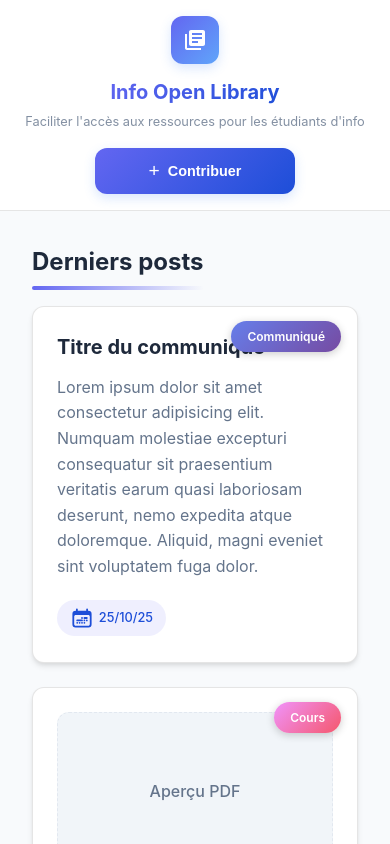
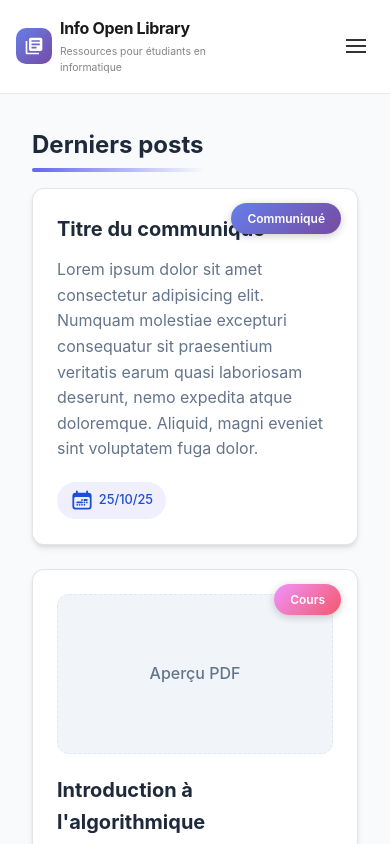
Before and after one commit to eren-the-coder/uy1_open_library, a React (Vite) app: page / in a window 390 px wide. Shown: the top 844 px of the page. Built offline with nearby package versions, Linux system fonts and the light colour scheme.

Commit message:
style: improve header ui style

```diff
--- a/src/components/Header/Header.module.css
+++ b/src/components/Header/Header.module.css
@@ -1,57 +1,7 @@
-/* .header {
-  padding: 1.5rem 2rem;
-  display: flex;
-  justify-content: space-between;
-  align-items: center;
-  background: var(--surface);
-  box-shadow: 0 1px 3px rgba(0, 0, 0, 0.05);
-  position: sticky;
-  top: 0;
-  z-index: 100;
-}
-
-.logo {
-  display: flex;
-  flex-direction: column;
-}
-
-.logo h1 {
-  color: var(--primary);
-  font-size: 1.5rem;
-  margin-bottom: 0.25rem;
-}
-
-.logo h2 {
-  color: var(--text-secondary);
-  font-size: 0.9rem;
-  font-weight: 400;
-}
-
-.contributeBtn {
-  background: transparent;
-  border: 2px solid var(--primary);
-  color: var(--primary);
-}
-
-.contributeBtn:hover {
-  background: var(--primary);
-  color: white;
-}
-
-/* Responsive */
-/*@media (max-width: 768px) {
 .header {
-    padding: 1rem;
-    flex-direction: column;
-    gap: 1rem;
-    align-items: flex-start;
-  }
-} */
-
-.header {
-  background: linear-gradient(135deg, var(--surface) 0%, color-mix(in srgb, var(--surface) 95%, white) 100%);
-  backdrop-filter: blur(10px);
-  border-bottom: 1px solid var(--border-color);
+  background: rgba(255, 255, 255, 0.95);
+  backdrop-filter: blur(20px);
+  border-bottom: 1px solid rgba(0, 0, 0, 0.08);
   position: sticky;
   top: 0;
   z-index: 1000;
@@ -68,23 +18,28 @@
   gap: 2rem;
 }
 
+/* Brand */
 .brand {
   display: flex;
   align-items: center;
-  gap: 1rem;
+  gap: 0.75rem;
   flex-shrink: 0;
 }
 
 .brand__icon {
-  width: 48px;
-  height: 48px;
-  background: linear-gradient(135deg, var(--primary) 0%, var(--primary-light) 100%);
-  border-radius: 12px;
+  width: 40px;
+  height: 40px;
+  background: linear-gradient(135deg, #667eea 0%, #764ba2 100%);
+  border-radius: 10px;
   display: flex;
   align-items: center;
   justify-content: center;
   color: white;
-  box-shadow: 0 4px 12px rgba(var(--primary-rgb), 0.2);
+  transition: transform 0.3s ease;
+}
+
+.brand:hover .brand__icon {
+  transform: scale(1.05);
 }
 
 .brand__text {
@@ -93,122 +48,197 @@
 }
 
 .brand__title {
-  color: var(--text-primary);
-  font-size: 1.5rem;
+  color: #1a1a1a;
+  font-size: 1.25rem;
   font-weight: 700;
   margin: 0;
-  background: linear-gradient(135deg, var(--primary) 0%, var(--primary-dark) 100%);
-  -webkit-background-clip: text;
-  -webkit-text-fill-color: transparent;
-  background-clip: text;
+  letter-spacing: -0.02em;
 }
 
 .brand__subtitle {
-  color: var(--text-secondary);
-  font-size: 0.875rem;
+  color: #666;
+  font-size: 0.75rem;
   font-weight: 400;
-  margin: 0.25rem 0 0 0;
+  margin: 0.125rem 0 0 0;
   opacity: 0.8;
 }
 
+/* Navigation Desktop */
+.nav {
+  display: flex;
+  align-items: center;
+  gap: 1.5rem;
+}
+
+.navLink {
+  background: none;
+  border: none;
+  color: #666;
+  font-size: 0.9rem;
+  font-weight: 500;
+  padding: 0.5rem 0.75rem;
+  border-radius: 8px;
+  cursor: pointer;
+  transition: all 0.2s ease;
+  position: relative;
+}
+
+.navLink:hover {
+  color: #333;
+  background: rgba(0, 0, 0, 0.04);
+}
+
+.navLink::after {
+  content: '';
+  position: absolute;
+  bottom: 0;
+  left: 50%;
+  width: 0;
+  height: 2px;
+  background: linear-gradient(135deg, #667eea 0%, #764ba2 100%);
+  transition: all 0.3s ease;
+  transform: translateX(-50%);
+}
+
+.navLink:hover::after {
+  width: 80%;
+}
+
+/* Bouton Contribuer */
 .contributeBtn {
-  background: linear-gradient(135deg, var(--primary) 0%, var(--primary-dark) 100%);
+  background: linear-gradient(135deg, #667eea 0%, #764ba2 100%);
   color: white;
   border: none;
   padding: 0.75rem 1.5rem;
-  border-radius: 12px;
+  border-radius: 10px;
   font-weight: 600;
   font-size: 0.9rem;
-  display: flex;
-  align-items: center;
-  gap: 0.5rem;
   cursor: pointer;
   transition: all 0.3s ease;
-  box-shadow: 0 4px 12px rgba(var(--primary-rgb), 0.2);
-  position: relative;
-  overflow: hidden;
-}
-
-.contributeBtn::before {
-  content: '';
-  position: absolute;
-  top: 0;
-  left: -100%;
-  width: 100%;
-  height: 100%;
-  background: linear-gradient(90deg, transparent, rgba(255,255,255,0.2), transparent);
-  transition: left 0.5s ease;
-}
-
-.contributeBtn:hover::before {
-  left: 100%;
+  box-shadow: 0 2px 10px rgba(102, 126, 234, 0.3);
 }
 
 .contributeBtn:hover {
-  transform: translateY(-2px);
-  box-shadow: 0 6px 20px rgba(var(--primary-rgb), 0.3);
+  transform: translateY(-1px);
+  box-shadow: 0 4px 15px rgba(102, 126, 234, 0.4);
 }
 
 .contributeBtn:active {
   transform: translateY(0);
 }
 
-.contributeBtn__icon {
-  font-size: 1.2rem;
-  font-weight: 300;
+/* Menu Toggle (Mobile) */
+.menuToggle {
+  display: none;
+  flex-direction: column;
+  gap: 4px;
+  background: none;
+  border: none;
+  padding: 0.5rem;
+  cursor: pointer;
+  border-radius: 6px;
+  transition: background 0.2s ease;
 }
 
-.contributeBtn__text {
-  white-space: nowrap;
+.menuToggle:hover {
+  background: rgba(0, 0, 0, 0.04);
 }
 
-/* Responsive */
-@media (max-width: 768px) {
-  .header__content {
-    padding: 1rem;
-    flex-direction: column;
-    gap: 1rem;
-    align-items: stretch;
+.menuToggle__bar {
+  width: 20px;
+  height: 2px;
+  background: #333;
+  transition: all 0.3s ease;
+  transform-origin: center;
 }
 
-  .brand {
-    justify-content: center;
-    text-align: center;
+.menuToggle[aria-expanded="true"] .menuToggle__bar:nth-child(1) {
+  transform: rotate(45deg) translate(6px, 6px);
 }
 
-  .brand__text {
-    align-items: center;
+.menuToggle[aria-expanded="true"] .menuToggle__bar:nth-child(2) {
+  opacity: 0;
 }
 
-  .contributeBtn {
-    justify-content: center;
-    width: 100%;
-    max-width: 200px;
-    margin: 0 auto;
-  }
+.menuToggle[aria-expanded="true"] .menuToggle__bar:nth-child(3) {
+  transform: rotate(-45deg) translate(6px, -6px);
 }
 
-@media (max-width: 480px) {
-  .brand {
-    flex-direction: column;
-    text-align: center;
-    gap: 0.75rem;
+/* Mobile Overlay */
+.mobileOverlay {
+  position: fixed;
+  top: 0;
+  left: 0;
+  right: 0;
+  bottom: 0;
+  background: rgba(0, 0, 0, 0.5);
+  backdrop-filter: blur(4px);
+  z-index: 999;
+  animation: fadeIn 0.3s ease;
 }
 
-  .brand__title {
-    font-size: 1.25rem;
+.mobileNav {
+  position: absolute;
+  top: 100%;
+  right: 0;
+  background: white;
+  border-radius: 12px;
+  padding: 1rem;
+  margin: 0.5rem 2rem;
+  box-shadow: 0 10px 30px rgba(0, 0, 0, 0.15);
+  display: flex;
+  flex-direction: column;
+  gap: 0.5rem;
+  min-width: 200px;
+  animation: slideDown 0.3s ease;
 }
 
-  .brand__subtitle {
-    font-size: 0.8rem;
-  }
+.mobileNavLink {
+  background: none;
+  border: none;
+  color: #333;
+  font-size: 0.95rem;
+  font-weight: 500;
+  padding: 0.75rem 1rem;
+  border-radius: 8px;
+  cursor: pointer;
+  text-align: left;
+  transition: all 0.2s ease;
 }
 
-/* Animation d'apparition */
+.mobileNavLink:hover {
+  background: rgba(0, 0, 0, 0.05);
+}
+
+.mobileContributeBtn {
+  background: linear-gradient(135deg, #667eea 0%, #764ba2 100%);
+  color: white;
+  border: none;
+  padding: 0.75rem 1rem;
+  border-radius: 8px;
+  font-weight: 600;
+  font-size: 0.95rem;
+  cursor: pointer;
+  text-align: center;
+  margin-top: 0.5rem;
+  transition: all 0.2s ease;
+}
+
+.mobileContributeBtn:hover {
+  transform: translateY(-1px);
+  box-shadow: 0 4px 12px rgba(102, 126, 234, 0.4);
+}
+
+/* Animations */
+@keyframes fadeIn {
+  from { opacity: 0; }
+  to { opacity: 1; }
+}
+
 @keyframes slideDown {
   from {
     opacity: 0;
-    transform: translateY(-20px);
+    transform: translateY(-10px);
   }
   to {
     opacity: 1;
@@ -216,6 +246,52 @@
   }
 }
 
-.header {
-  animation: slideDown 0.5s ease-out;
+/* Responsive */
+@media (max-width: 768px) {
+  .header__content {
+    padding: 1rem;
   }
+
+  .nav {
+    display: none;
+  }
+
+  .menuToggle {
+    display: flex;
+  }
+
+  .brand__title {
+    font-size: 1.1rem;
+  }
+
+  .brand__subtitle {
+    font-size: 0.7rem;
+  }
+
+  .brand__icon {
+    width: 36px;
+    height: 36px;
+  }
+
+  .mobileNav {
+    margin: 0.5rem 1rem;
+  }
+}
+
+@media (max-width: 480px) {
+  .brand {
+    gap: 0.5rem;
+  }
+
+  .brand__text {
+    max-width: 150px;
+  }
+
+  .brand__title {
+    font-size: 1rem;
+  }
+
+  .brand__subtitle {
+    font-size: 0.65rem;
+  }
+}
--- a/src/components/Header/Header.tsx
+++ b/src/components/Header/Header.tsx
@@ -1,9 +1,23 @@
+import { useState } from 'react';
 import styles from './Header.module.css';
 
 const Header = () => {
+  const [isMenuOpen, setIsMenuOpen] = useState(false);
+
   const handleContribute = () => {
-    // Logique pour ouvrir le formulaire de contribution
     console.log('Ouvrir le formulaire de contribution');
+  };
+
+  const handleContact = () => {
+    console.log('Ouvrir la page contact');
+  };
+
+  const handleAbout = () => {
+    console.log('Ouvrir la page à propos');
+  };
+
+  const toggleMenu = () => {
+    setIsMenuOpen(!isMenuOpen);
   };
 
   return (
@@ -11,24 +25,56 @@ const Header = () => {
       <div className={styles.header__content}>
         <div className={styles.brand}>
           <div className={styles.brand__icon}>
-            <svg width="24" height="24" viewBox="0 0 24 24" fill="currentColor">
+            <svg width="20" height="20" viewBox="0 0 24 24" fill="currentColor">
               <path d="M4 6H2v14c0 1.1.9 2 2 2h14v-2H4V6zm16-4H8c-1.1 0-2 .9-2 2v12c0 1.1.9 2 2 2h12c1.1 0 2-.9 2-2V4c0-1.1-.9-2-2-2zm-1 9H9V9h10v2zm-4 4H9v-2h6v2zm4-8H9V5h10v2z"/>
             </svg>
           </div>
           <div className={styles.brand__text}>
             <h1 className={styles.brand__title}>Info Open Library</h1>
-            <p className={styles.brand__subtitle}>Faciliter l'accès aux ressources pour les étudiants d'info</p>
+            <p className={styles.brand__subtitle}>Ressources pour étudiants en informatique</p>
           </div>
         </div>
 
+        {/* Navigation Desktop */}
+        <nav className={styles.nav}>
+          <button className={styles.navLink} onClick={handleAbout}>
+            À propos
+          </button>
+          <button className={styles.navLink} onClick={handleContact}>
+            Contact
+          </button>
+          <button className={styles.contributeBtn} onClick={handleContribute}>
+            Contribuer
+          </button>
+        </nav>
+
+        {/* Menu Mobile */}
         <button
-          className={styles.contributeBtn}
-          onClick={handleContribute}
-          aria-label="Contribuer à la bibliothèque"
+          className={styles.menuToggle}
+          onClick={toggleMenu}
+          aria-label="Ouvrir le menu"
         >
-          <span className={styles.contributeBtn__icon}>+</span>
-          <span className={styles.contributeBtn__text}>Contribuer</span>
+          <span className={styles.menuToggle__bar}></span>
+          <span className={styles.menuToggle__bar}></span>
+          <span className={styles.menuToggle__bar}></span>
         </button>
+
+        {/* Overlay Mobile */}
+        {isMenuOpen && (
+          <div className={styles.mobileOverlay} onClick={toggleMenu}>
+            <nav className={styles.mobileNav} onClick={(e) => e.stopPropagation()}>
+              <button className={styles.mobileNavLink} onClick={handleAbout}>
+                À propos
+              </button>
+              <button className={styles.mobileNavLink} onClick={handleContact}>
+                Contact
+              </button>
+              <button className={styles.mobileContributeBtn} onClick={handleContribute}>
+                Contribuer
+              </button>
+            </nav>
+          </div>
+        )}
       </div>
     </header>
   );
```
Lines whose indentation alone changed are shown as unchanged.
